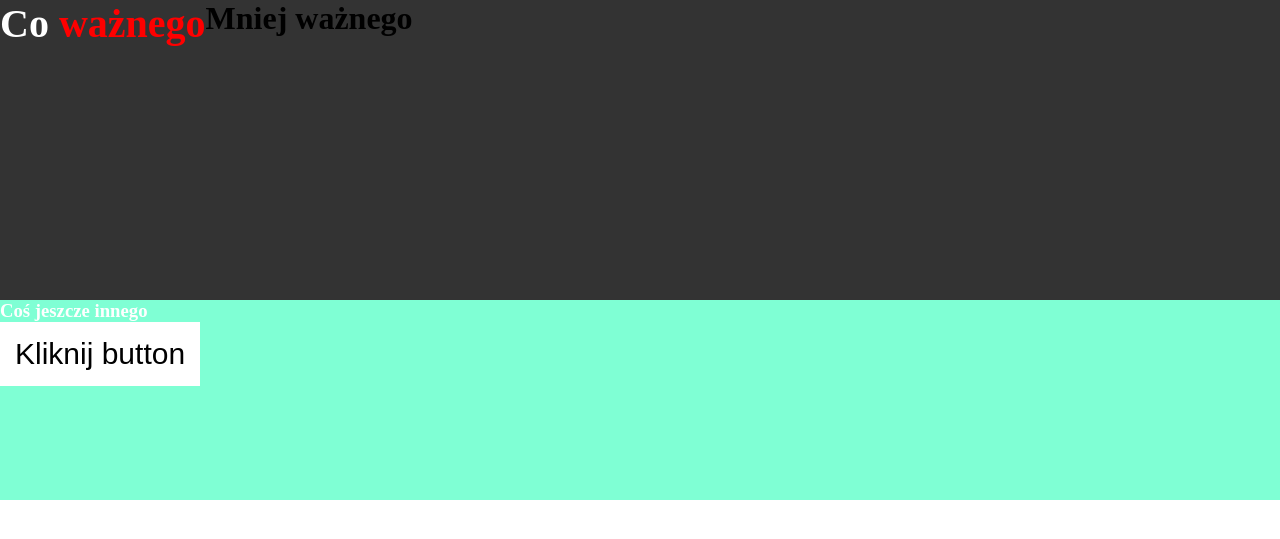
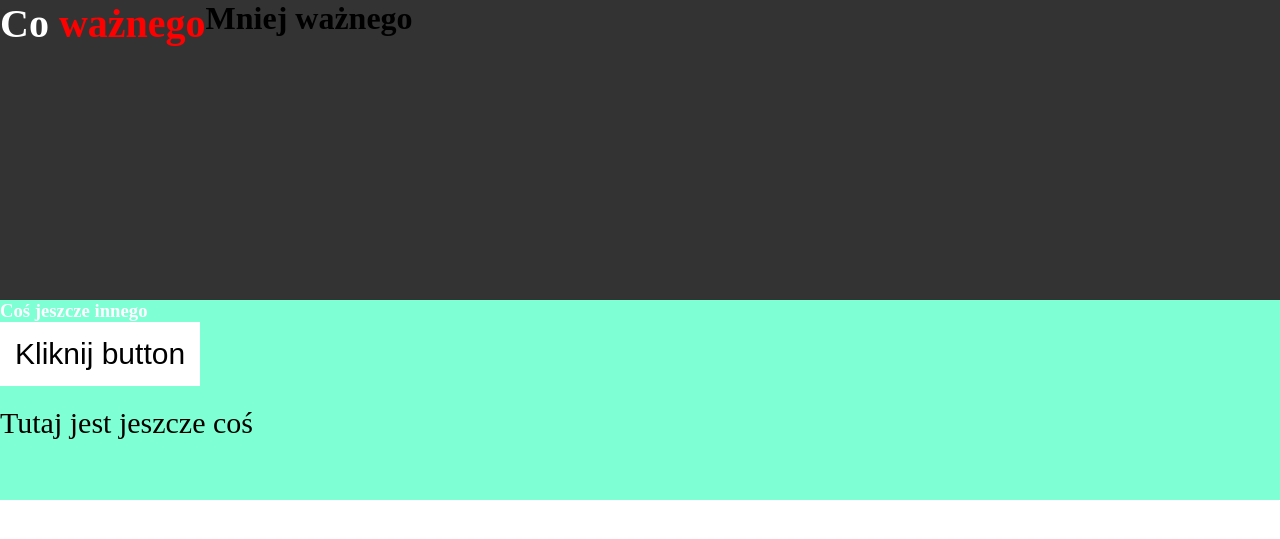
Before and after one commit to kacperwalter/code-notes, a PHP site: page / in a window 1280 px wide. Shown: the top 539 px of the page. Run offline with PHP 8.4, Linux system fonts and the light colour scheme.

Commit message:
More advanced nesting - SASS + BEM

```diff
--- a/JS/zaawansowany-JS-CSS/3-SASS/1/css/style.css
+++ b/JS/zaawansowany-JS-CSS/3-SASS/1/css/style.css
@@ -34,11 +34,11 @@ header h2 {
   background-color: #7FFFD4;
 }
 
-.section .section__h3 {
+.section__h3 {
   color: white;
 }
 
-.section .section__button {
+.section__button {
   font-size: 30px;
   padding: 15px;
   background-color: white;
@@ -48,8 +48,13 @@ header h2 {
   transition: .1s linear;
 }
 
-.section .section__button:hover {
+.section__button:hover {
   background-color: black;
   color: white;
 }
+
+.section__smth-else {
+  margin-top: 20px;
+  font-size: 30px;
+}
 /*# sourceMappingURL=style.css.map */
--- a/JS/zaawansowany-JS-CSS/3-SASS/1/index.html
+++ b/JS/zaawansowany-JS-CSS/3-SASS/1/index.html
@@ -16,6 +16,7 @@
     <section class="section">
         <h3 class="section__h3">Coś jeszcze innego</h3>
         <button class="section__button">Kliknij button</button>
+        <div class="section__smth-else">Tutaj jest jeszcze coś</div>
     </section>
 </body>
 </html>
--- a/JS/zaawansowany-JS-CSS/3-SASS/1/sass/_section.scss
+++ b/JS/zaawansowany-JS-CSS/3-SASS/1/sass/_section.scss
@@ -3,10 +3,10 @@
     width: 100%;
     height: 200px;
     background-color: $section_color;
-    .section__h3 {
+    &__h3 {
         color: white;
     }
-    .section__button {
+    &__button {
         font-size: 30px;
         padding: 15px;
         background-color: white;
@@ -18,4 +18,8 @@
             color: white;
         }
     }
+    &__smth-else {
+        margin-top: 20px;
+        font-size: 30px;
+    }
 }
```
Also changed, not shown: 1 other file.
